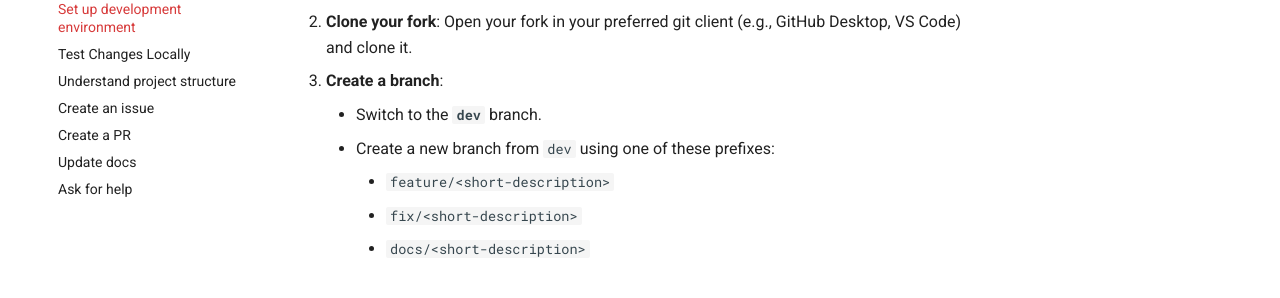
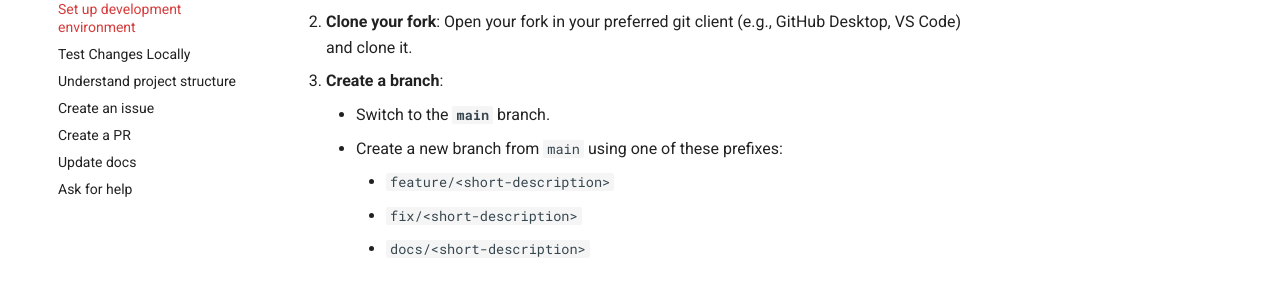
Before and after one commit to Daniel-Gia/raspberry-pi-chromium-kiosk, an MkDocs documentation site: the page built from docs/contribute/setup-environment.md, in a window 1280 px wide and 1029 px high. Shown: the part 255-553 px from the top of the window. Built offline with MkDocs 1.6.1 and Material for MkDocs 9.7.7, drawn with Linux system fonts in a browser that asks for light colours.

Commit message:
Remove dev branch and push to main. For dev use short lived branches instead
- move to short lived branches instead of dev -> main
- new releases on main are tracked with tags

```diff
--- a/docs/contribute/setup-environment.md
+++ b/docs/contribute/setup-environment.md
@@ -5,8 +5,8 @@
 1. **Fork the repository**: On GitHub, click **Fork** to create your own copy of the repo.
 2. **Clone your fork**: Open your fork in your preferred git client (e.g., GitHub Desktop, VS Code) and clone it.
 3. **Create a branch**:
-    - Switch to the **`dev`** branch.
-    - Create a new branch from `dev` using one of these prefixes:
+    - Switch to the **`main`** branch.
+    - Create a new branch from `main` using one of these prefixes:
         - `feature/<short-description>`
         - `fix/<short-description>`
         - `docs/<short-description>`
```
Also changed, not shown: docs/contribute/create-a-pr.md (+2 -2 lines).
